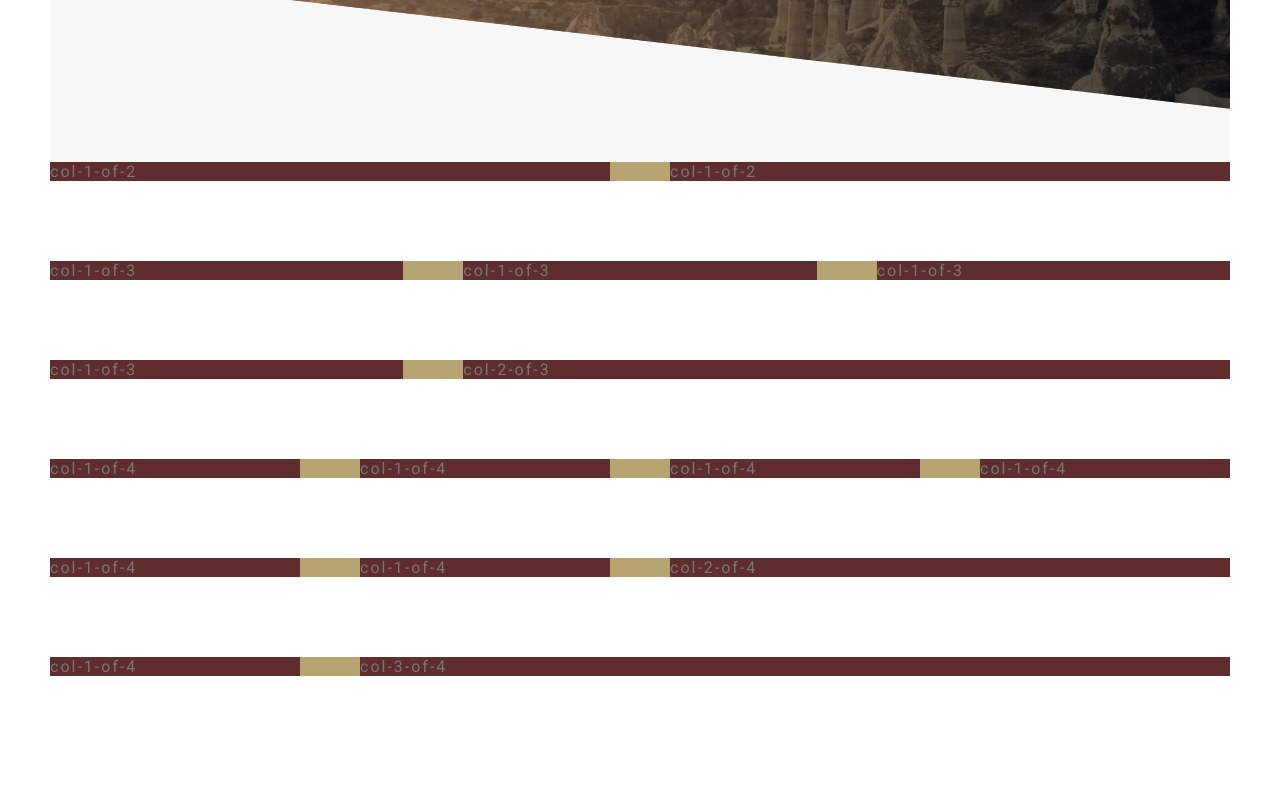
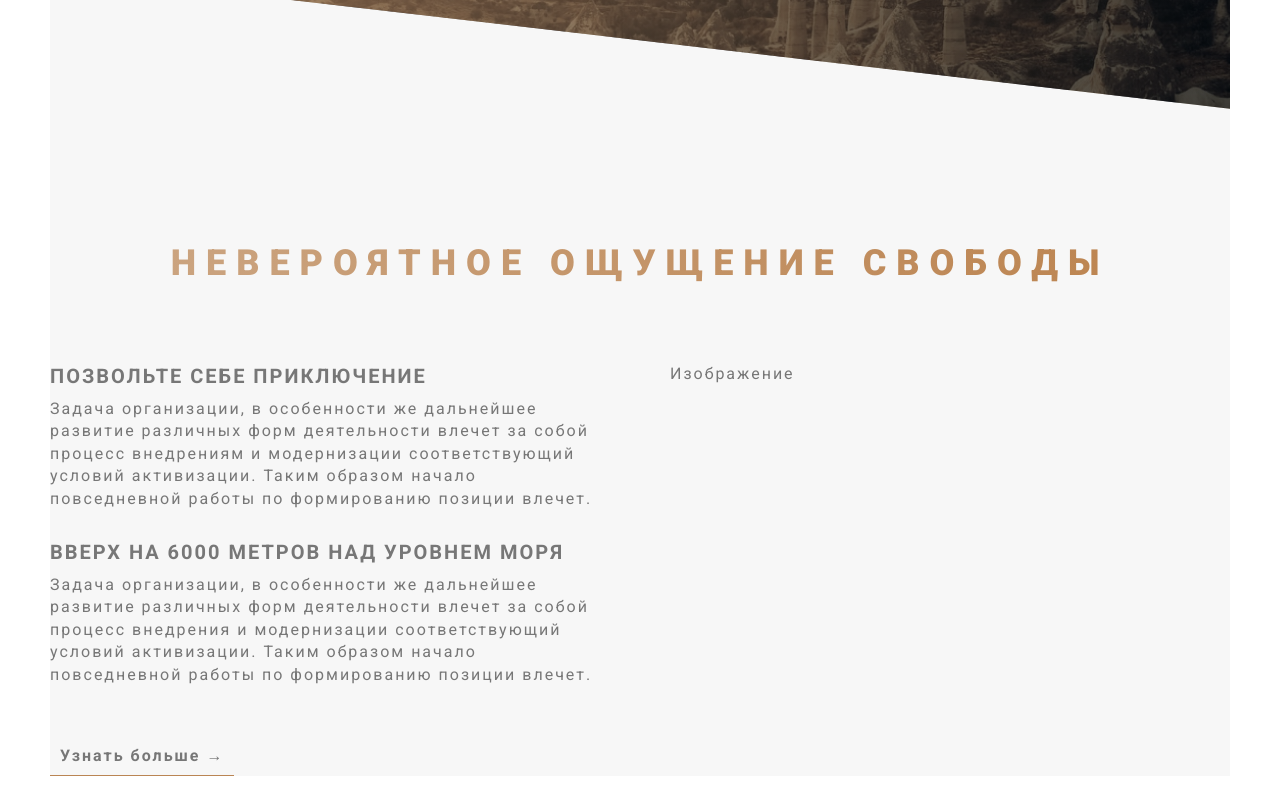
Before and after one commit to RoboBread/ballons, a plain HTML site: page index.html in a window 1280 px wide. Shown: the part 648-1448 px from the top of the page. Before the commit the page ends 1374 px from the top, so only its background shows below. Drawn offline with Linux system fonts and the light colour scheme.

Commit message:
Add half work

```diff
--- a/Sass/abstracts/_variable.sass
+++ b/Sass/abstracts/_variable.sass
@@ -1,10 +1,22 @@
+// Цвет текста
 $color-gray: #777777
+
+// Основные цвета
 $color-brown-light: #BA8554
 $color-brown-dark: #A14F03
 $color-black: #000000
 $color-white: #ffffff
 
+// Отступы
 $grid-width: 144rem
-
 $margin-verical-big: 8rem
 $gutter-horizontal: 6rem
+
+// Тень кнопки
+$box-shadow: (0rem 0.4rem 0.4rem rgba(0, 0, 0, 0.3))
+$shadow-h2: (0rem 0.4rem 0.4rem rgba($color-black, 0.25))
+
+// Типографика
+$font-size-paragraph: 1.6rem
+$font-size-paragraph-h2: 3.6rem
+$font-size-paragraph-h3: 2rem
--- a/Sass/base/_typography.sass
+++ b/Sass/base/_typography.sass
@@ -3,7 +3,7 @@ body
     font-family: 'Roboto'
     font-weight: 400
     color: $color-gray
-    font-size: 1.6rem
+    font-size: $font-size-paragraph
     letter-spacing: 0.2rem
 //Центральные надписи
 .title-first
@@ -29,3 +29,29 @@ body
         animation-duration: 1.5s
         animation-delay: 1s
         margin-bottom: 6.5rem
+.title-secondary
+    text-align: center
+    font-size: $font-size-paragraph-h2
+    letter-spacing: 1rem
+    text-transform: uppercase
+    font-weight: 800
+    background: linear-gradient(90.05deg, rgba($color-brown-light, 0.7) 0.03%, rgba($color-brown-dark, 0.7) 99.94%)
+    -webkit-background-clip: text
+    color: transparent
+    transition: all 0.4s
+    backface-visibility: hidden
+    &:hover
+        transform: skewY(2deg) skewX(15deg) scale(1.1)
+        text-shadow: $shadow-h2
+.title-third
+    font-size: $font-size-paragraph-h3
+    letter-spacing: 0.2rem
+    color: $color-gray
+    font-weight: 700
+    text-transform: uppercase
+.paragraph
+    font-size: $font-size-paragraph
+    letter-spacing: 0.2rem
+    color: $color-gray
+    font-weight: 400
+    line-height: 140%
--- a/Sass/base/_utilities.sass
+++ b/Sass/base/_utilities.sass
@@ -0,0 +1,8 @@
+.margin-bottom-80px
+    margin-bottom: 8rem
+.margin-bottom-10px
+    margin-bottom: 1rem
+.margin-bottom-30px
+    margin-bottom: 3rem
+.margin-bottom-50px
+    margin-bottom: 5rem
--- /dev/null
+++ b/Sass/components/_button-text.sass
@@ -0,0 +1,18 @@
+.btn-text
+    &:link, &:visited
+        font-size: $font-size-paragraph
+        letter-spacing: 0.2rem
+        font-weight: 700
+        color: $color-gray
+        text-decoration: none
+        padding: 1rem
+        border-bottom: 1px solid $color-brown-light
+        display: inline-block
+        transition: 0.2s all
+    &:hover
+        background: $color-brown-light
+        color: $color-white
+        box-shadow: $box-shadow
+        transform: translateY(-0.7rem)
+    &:active
+        transform: translateY(0rem)
--- a/Sass/layout/_grid.sass
+++ b/Sass/layout/_grid.sass
@@ -1,6 +1,5 @@
 .row
     max-width: $grid-width
-    background: #b6a570
     margin: 0 auto
     &:not(:last-child)
         margin-bottom: $margin-verical-big
@@ -18,7 +17,6 @@
 .col-3-of-4
     width: calc(3*((100% - 3 * #{$gutter-horizontal}) /4) + (2 * #{$gutter-horizontal}))
 [class^="col-"]
-    background: #5f2d2d
     float: left
     &:not(:last-child)
         margin-right: $gutter-horizontal
--- a/Sass/main.sass
+++ b/Sass/main.sass
@@ -8,6 +8,7 @@
 @import "base/utilities.sass"
 
 @import "components/button.sass"
+@import "components/button-text.sass"
 
 @import "layout/header.sass"
 @import "layout/grid.sass"
--- a/Sass/pages/_home.sass
+++ b/Sass/pages/_home.sass
@@ -0,0 +1,2 @@
+.section-about
+    padding-top: 8rem
--- a/index.html
+++ b/index.html
@@ -20,8 +20,37 @@
                 <a href="#" class="btn btn_animation">наш каталог</a>
             </div>
         </header>
+
+        <main>
+            <section class="section-about">
+                <h2 class="title-secondary margin-bottom-80px">
+                    Невероятное ощущение свободы
+                </h2>
+            </section>
+            <div class="row">
+                <div class="col-1-of-2">
+                    <h3 class="title-third margin-bottom-10px">ПОЗВОЛЬТЕ СЕБЕ ПРИКЛЮЧЕНИЕ</h3>
+                    <p class="paragraph margin-bottom-30px">Задача организации, в особенности же дальнейшее развитие различных форм деятельности влечет за собой процесс внедрениям и модернизации соответствующий условий активизации. Таким образом начало повседневной работы по формированию позиции влечет.</p>
+                    <h3 class="title-third margin-bottom-10px">ВВЕРХ НА 6000 МЕТРОВ НАД УРОВНЕМ МОРЯ</h3>
+                    <p class="paragraph margin-bottom-50px">Задача организации, в особенности же дальнейшее развитие различных форм деятельности влечет за собой процесс внедрения и модернизации соответствующий условий активизации. Таким образом начало повседневной работы по формированию позиции влечет.</p>
+
+                    <a href="#" class="btn-text">Узнать больше &rarr;</a>
+                </div>
+                <div class="col-1-of-2">
+                    Изображение
+                </div>
+            </div>
+        </main>
+
     </div>
-    <section class="grid-test">
+
+
+
+
+
+
+
+    <!-- <section class="grid-test">
         <div class="row">
             <div class="col-1-of-2">
                 col-1-of-2
@@ -87,6 +116,6 @@
                 col-3-of-4
             </div>
         </div>
-    </section>
+    </section> -->
 </body>
 </html>
```
Also changed, not shown: css/style.css, 1 other file.
